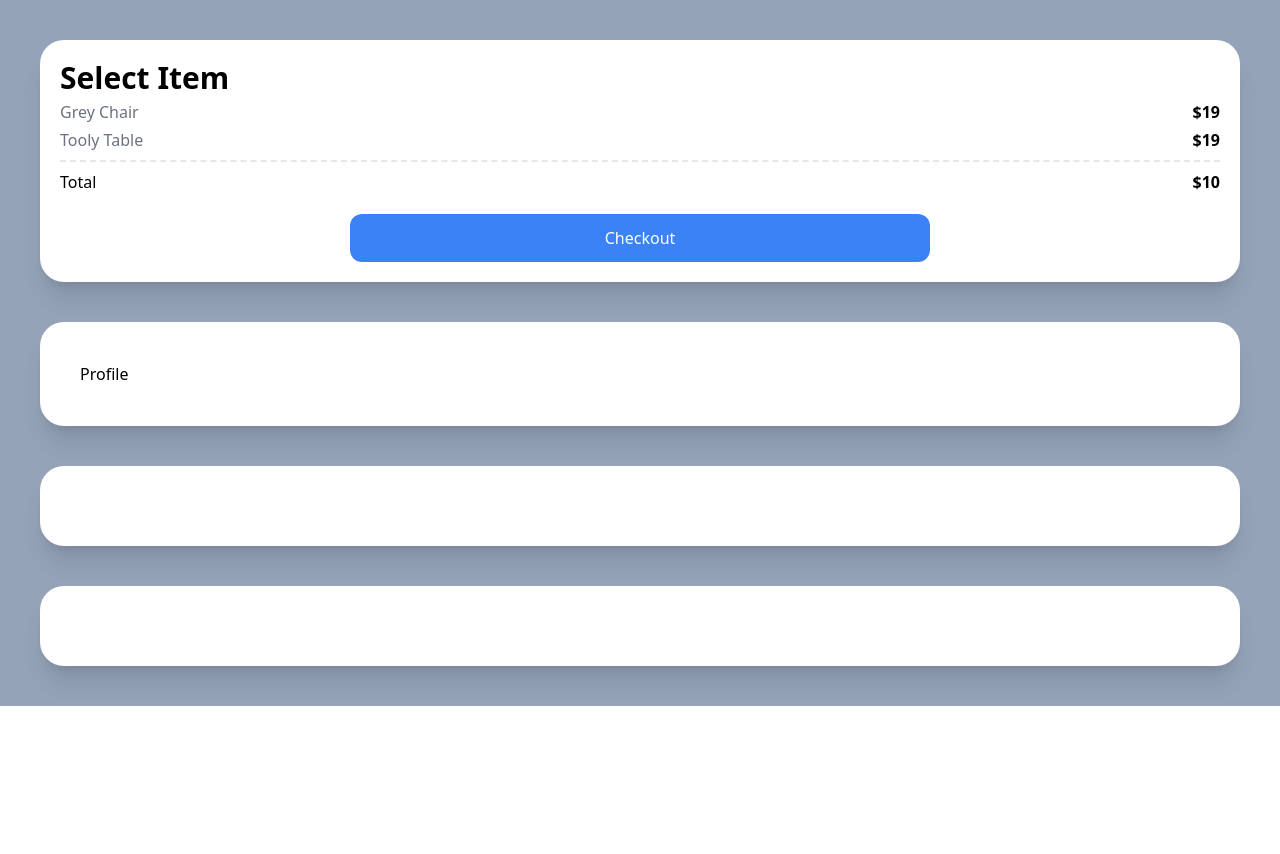
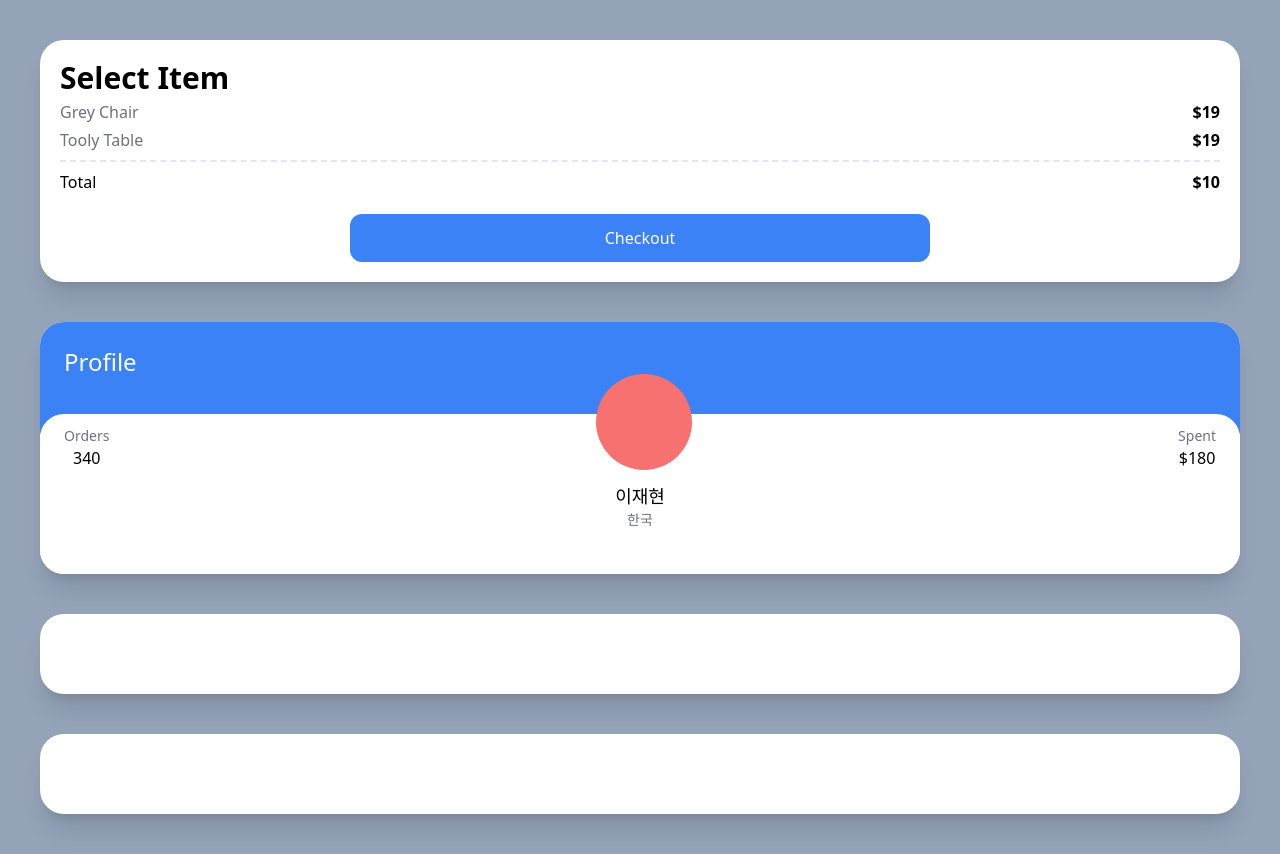
Before and after one commit to JaeHyunLee123/carrot-market-clone-page-router, a Next.js app: page / in a window 1280 px wide. Before the commit the page ends 800 px from the top, so only its background shows below. Built offline with nearby package versions, Linux system fonts and the light colour scheme.

Commit message:
#4.2 Test drive part two

```diff
--- a/pages/index.tsx
+++ b/pages/index.tsx
@@ -22,12 +22,26 @@ const Home: NextPage = () => {
         </div>
       </div>
 
-      <div className="bg-white p-10 rounded-3xl shadow-xl">
-        <div>
-          <span>Profile</span>
+      <div className="bg-white rounded-3xl shadow-xl overflow-hidden">
+        <div className="bg-blue-500 p-6 pb-14">
+          <span className="text-white text-2xl">Profile</span>
         </div>
-        <div>
-          <div></div>
+        <div className="rounded-3xl p-6 bg-white relative -top-5 -mb-10">
+          <div className="flex relative -top-16 justify-between items-end">
+            <div className="flex flex-col items-center">
+              <span className="text-sm text-gray-500">Orders</span>
+              <span className="font-medium">340</span>
+            </div>
+            <div className="h-24 w-24 bg-red-400 rounded-full" />
+            <div className="flex flex-col items-center">
+              <span className="text-sm text-gray-500">Spent</span>
+              <span className="font-medium">$180</span>
+            </div>
+          </div>
+          <div className="relative flex flex-col -top-10 items-center justify-start -mt-3">
+            <span className="text-lg font-medium">이재현</span>
+            <span className="text-sm text-gray-500">한국</span>
+          </div>
         </div>
       </div>
 
```
